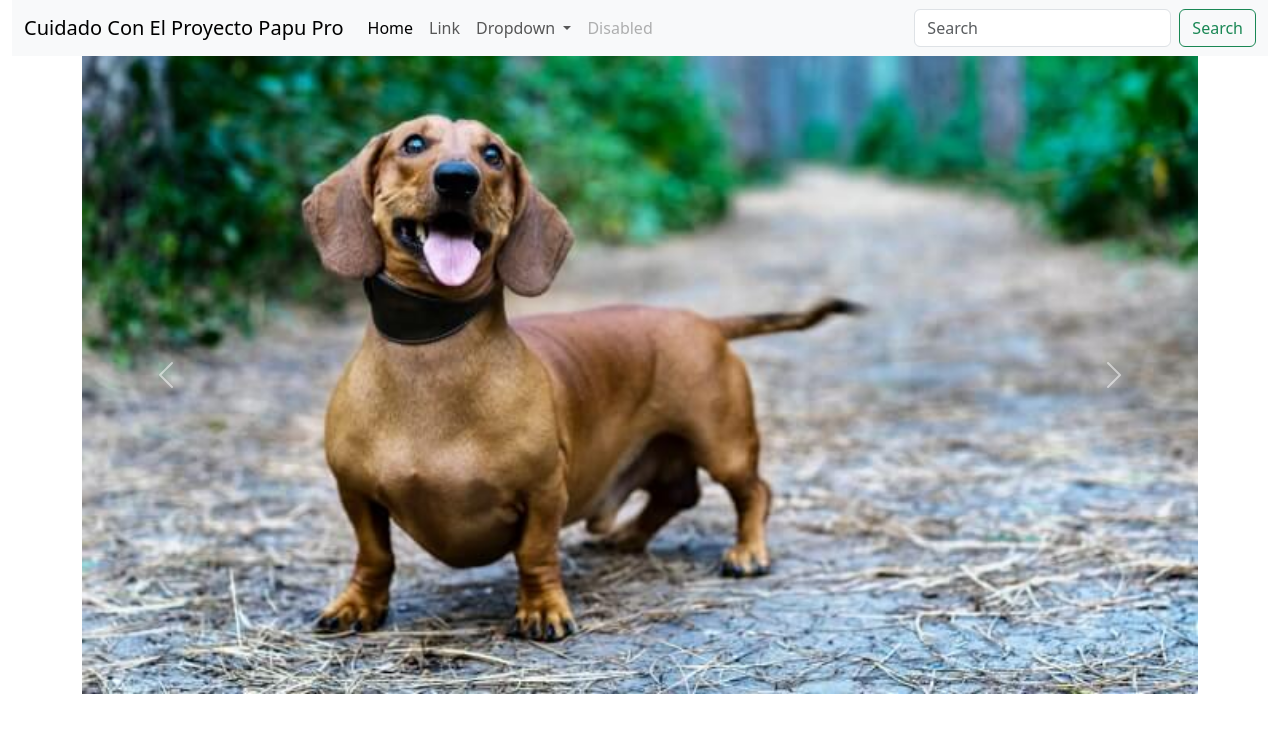
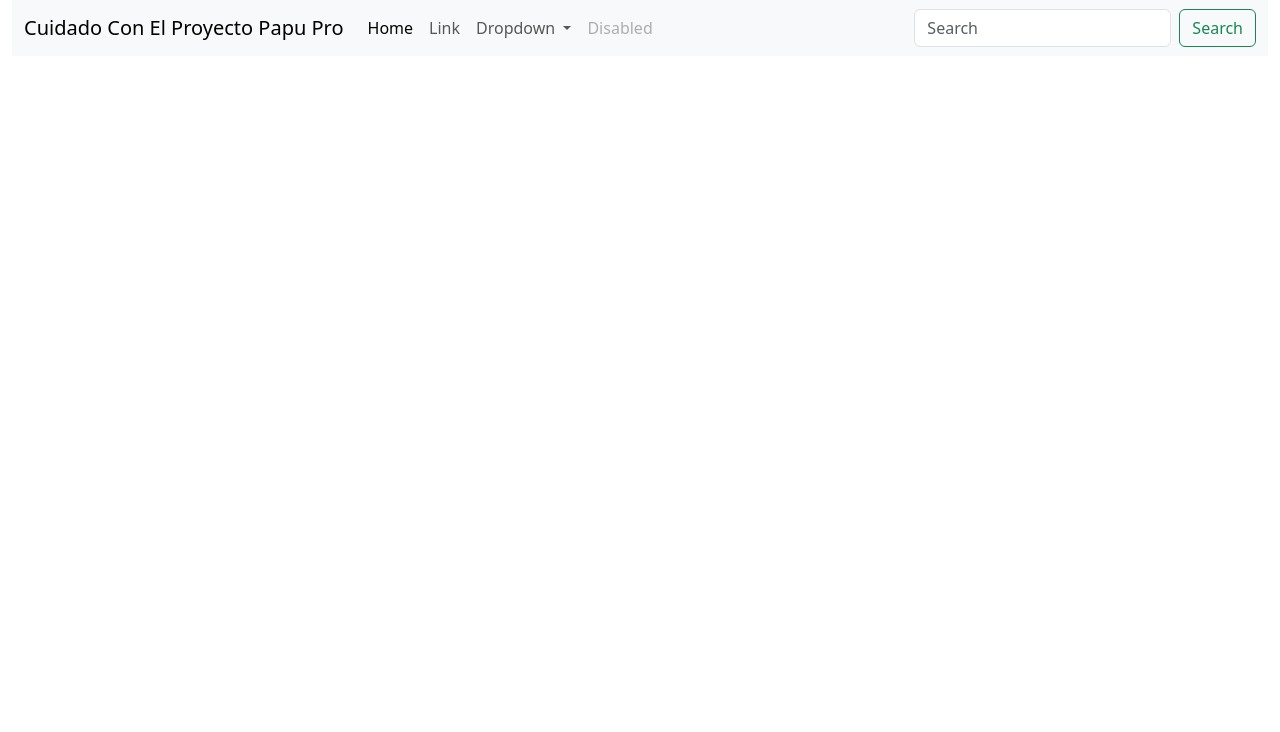
Before and after one commit to leonarshelo/MiPrimerProyecto, a plain HTML site: page index.html in a window 1280 px wide. Drawn offline with nearby package versions, Linux system fonts and the light colour scheme.

Commit message:
quitamos el carrusel

```diff
--- a/index.html
+++ b/index.html
@@ -62,37 +62,6 @@
             </div>
         </nav>
 
-        <!-- carrusel -->
-
-        <div class="container-md">
-
-            <div id="carouselExample" class="carousel slide">
-                <div class="carousel-inner">
-                    <div class="carousel-item active">
-                        <img src="./assets/tipos-de-perro-salchicha.jpg" class="d-block w-100" alt="...">
-                    </div>
-                    <div class="carousel-item">
-                        <img src="./assets/perro-salchicha-696x348.jpg" class="d-block w-100" alt="...">
-                    </div>
-                    <div class="carousel-item">
-                        <img src="./assets/download.jfif" class="d-block w-100" alt="...">
-                    </div>
-                </div>
-                <button class="carousel-control-prev" type="button" data-bs-target="#carouselExample"
-                    data-bs-slide="prev">
-                    <span class="carousel-control-prev-icon" aria-hidden="true"></span>
-                    <span class="visually-hidden">Previous</span>
-                </button>
-                <button class="carousel-control-next" type="button" data-bs-target="#carouselExample"
-                    data-bs-slide="next">
-                    <span class="carousel-control-next-icon" aria-hidden="true"></span>
-                    <span class="visually-hidden">Next</span>
-                </button>
-            </div>
-
-        </div>
-
-    </div>
 
 
 
```
